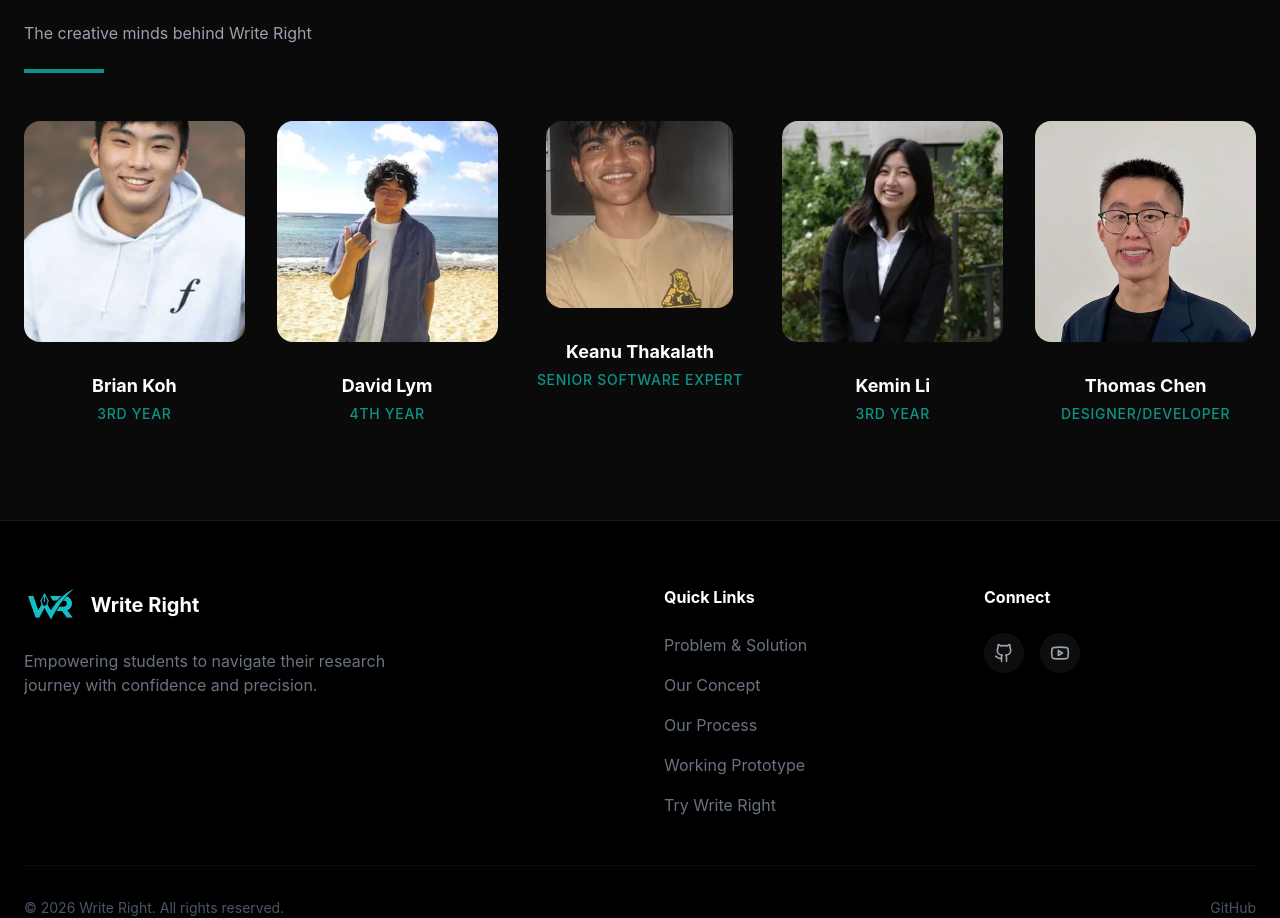
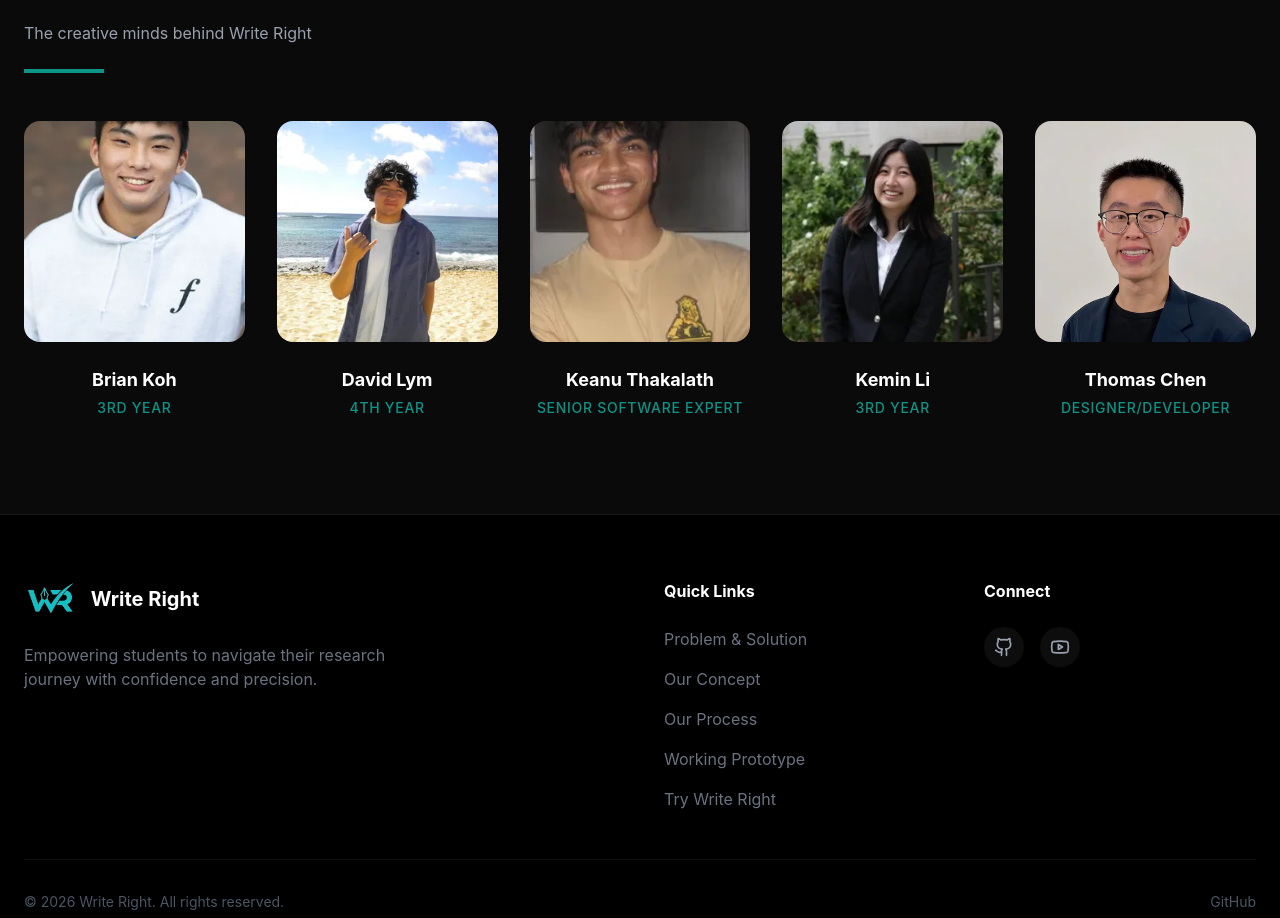
Before and after one commit to tomc04/Write-Right, a React (Vite) app: page / in a window 1280 px wide. Shown: the part 4243-5161 px from the top of the page. Built offline with nearby package versions, Linux system fonts and the light colour scheme.

Commit message:
Fixed picture cards

```diff
--- a/src/App.tsx
+++ b/src/App.tsx
@@ -725,7 +725,7 @@ export default function App() {
                       href={normalizeExternalLink(member.link)}
                       target="_blank"
                       rel="noopener noreferrer"
-                      className="inline-block"
+                      className="block"
                     >
                       {imageContent}
                     </a>
```
